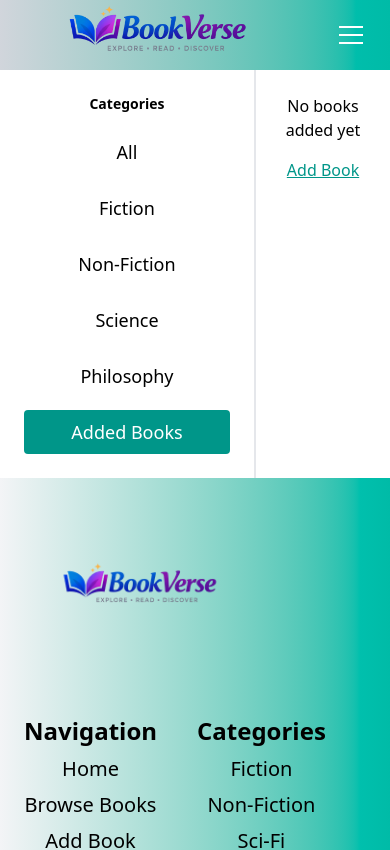
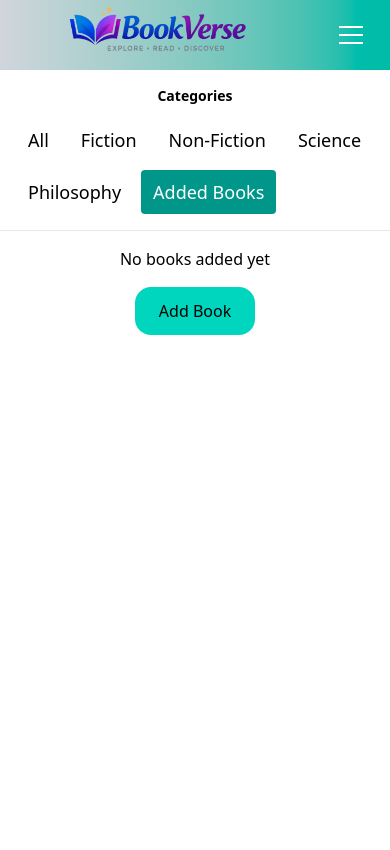
Before and after one commit to VishnuTeja0007/Bookverse, a React (Vite) app: page /books/added-books in a window 390 px wide. Shown: the top 850 px of the page. Built offline with nearby package versions, Linux system fonts and the light colour scheme.

Commit message:
done with all

```diff
--- a/index.html
+++ b/index.html
@@ -2,7 +2,7 @@
 <html lang="en">
   <head>
     <meta charset="UTF-8" />
-    <link rel="icon" type="image/svg+xml" href="/vite.svg" />
+    <link rel="icon" type="image/svg+xml" href="./src/assets/Logo.png" />
     <meta name="viewport" content="width=device-width, initial-scale=1.0" />
     <title>bookverse</title>
   </head>
--- a/package.json
+++ b/package.json
@@ -10,6 +10,7 @@
     "preview": "vite preview"
   },
   "dependencies": {
+    "@reduxjs/toolkit": "^2.11.2",
     "@tailwindcss/postcss": "^4.1.18",
     "@tailwindcss/vite": "^4.1.18",
     "lucide-react": "^0.562.0",
--- a/src/components/SideBar.jsx
+++ b/src/components/SideBar.jsx
@@ -4,37 +4,41 @@ const categories = ["All", "Fiction", "Non-Fiction", "Science", "Philosophy"];
 
 const Sidebar = () => {
   return (
-    <aside className="w-64 border-r-2 border-r-gray-200 p-6 h-auto">
-      <h2 className="font-bold text-sm mb-4">Categories</h2>
+    <aside className="w-full md:w-64 border-b border-b-gray-200 md:border-b-0 md:border-r-2 md:border-r-gray-200 p-4 md:p-6 h-auto flex md:block">
+      <div className="w-full">
+        <h2 className="font-bold text-sm mb-3 md:mb-4">Categories</h2>
 
-      <ul className="space-y-3">
-        {categories.map(cat => (
+        <ul className="flex md:block flex-wrap gap-2 md:space-y-3">
+          {categories.map((cat) => (
             <li key={cat}>
               <NavLink
                 to={cat === "All" ? "/books" : `/books/${cat.toLowerCase()}`}
                 className={({ isActive }) =>
-                `block text-lg px-3 py-2 rounded ${
+                  `inline-flex text-lg px-3 py-2 rounded ${
                     isActive ? "bg-teal-600 text-white" : "hover:bg-gray-100"
                   }`
                 }
-             end >
+                end
+              >
                 {cat}
               </NavLink>
             </li>
           ))}
           <li>
             <NavLink
-              to={ `/books/added-books`}
+              to={`/books/added-books`}
               className={({ isActive }) =>
-                `block text-lg px-3 py-2 rounded ${
+                `inline-flex text-lg px-3 py-2 rounded ${
                   isActive ? "bg-teal-600 text-white" : "hover:bg-gray-100"
                 }`
               }
-             end >
+              end
+            >
               Added Books
             </NavLink>
           </li>
         </ul>
+      </div>
     </aside>
   );
 };
--- a/src/main.jsx
+++ b/src/main.jsx
@@ -24,26 +24,26 @@ const appRouter = createBrowserRouter([
       {
         path: "/books",
         element: <BrowseBooks />,
-        errorElement:<Error></Error>,
+
       },
       {
         path: "/books/:catagory",
         element: <BrowseBooks />,
-        errorElement:<Error></Error>,
+
       },{
         path: "/books/added-books",
         element: <AddedBooks />,
-        errorElement:<Error></Error>,
+
       },
       {
         path: "/books/:catagory/:id",
         element: <BookDesc data={booksData} />,
-        errorElement:<Error></Error>,
+
         },
       {
         path: "/add-book",
         element: <AddBook></AddBook>,
-        errorElement:<Error></Error>,
+
       }
     ]
   }
--- a/src/pages/AddedBooks.jsx
+++ b/src/pages/AddedBooks.jsx
@@ -15,15 +15,15 @@ const AddedBooks = () => {
   }, [books]);
 
   return (
-    <div className="flex">
+    <div className="flex flex-col md:flex-row h-screen">
       <Sidebar />
-      <div className="flex-1 p-6">
+      <div className="flex-1 p-4 md:p-6">
         {addedBooks.length > 0 ? (
           <BookList data={addedBooks} />
         ) : (
           <div className="flex flex-col gap-4">
             <p>No books added yet</p>
-            <Link to="/add-book" className="text-teal-600 underline">
+            <Link to="/add-book" className="text-black rounded-2xl bg-teal-400 mr-auto ml-auto text-nowrap w-[120px] h-auto px-4 py-3 text-center">
               Add Book
             </Link>
           </div>
--- a/src/pages/BrowseBooks.jsx
+++ b/src/pages/BrowseBooks.jsx
@@ -41,14 +41,14 @@ const BrowseBooks = () => {
   );
 
   return (
-    <div className="flex">
+    <div className="flex flex-col md:flex-row">
       <Sidebar />
 
-      <div className="flex-1 p-6">
-        <div className="mr-auto ml-auto mb-5 flex w-[70%] items-center justify-center gap-2 relative">
+      <div className="flex-1 p-4 md:p-6">
+        <div className="mr-auto ml-auto mb-5 flex w-full md:w-[70%] items-center justify-center gap-2 relative">
           <input
             type="text"
-            className="w-full h-[50px] p-6 rounded-full border border-teal-600 text-xl font-semibold"
+            className="w-full h-[50px] p-4 md:p-6 rounded-full border border-teal-600 text-lg md:text-xl font-semibold"
             placeholder="Search by Author or Title"
             value={search}
             onChange={(e) => setSearch(e.target.value)}
```
Also changed, not shown: 2 other files (tests, documents, lock files or other folders). Lines whose indentation alone changed are shown as unchanged.
